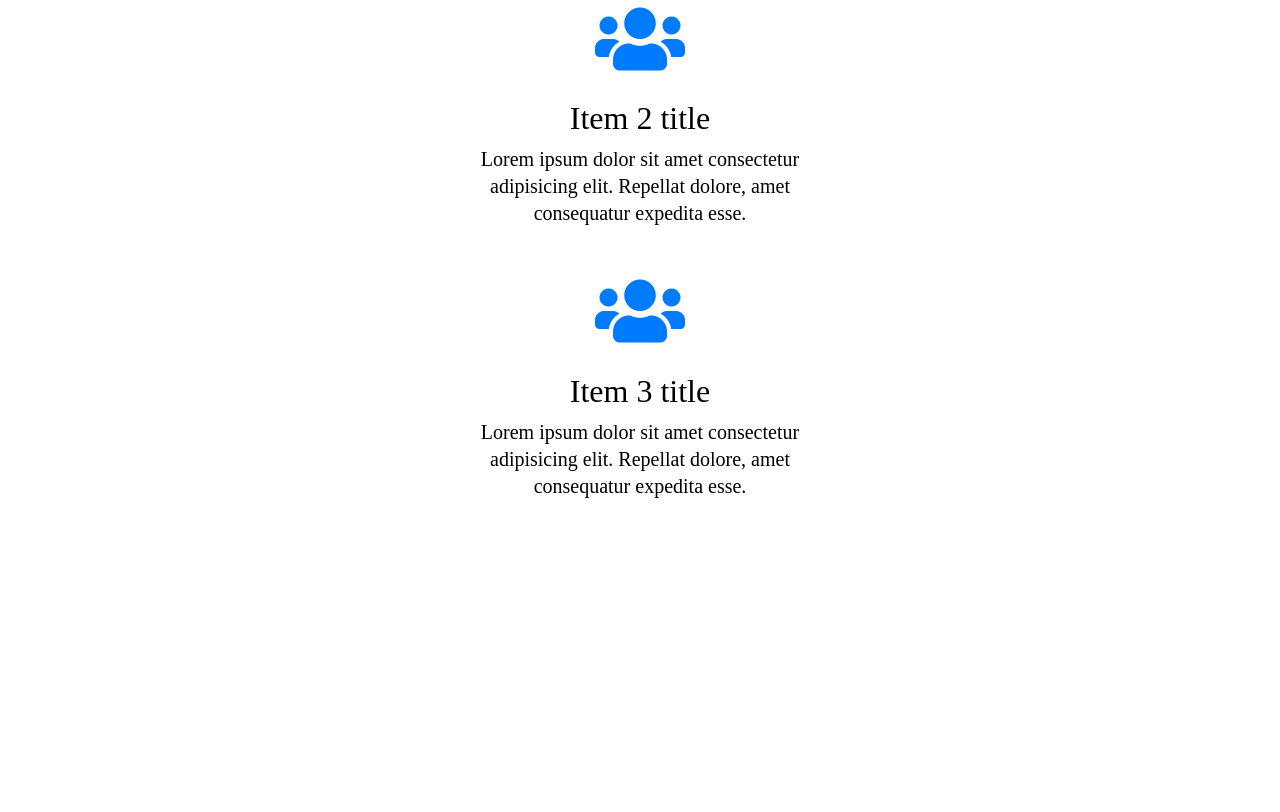
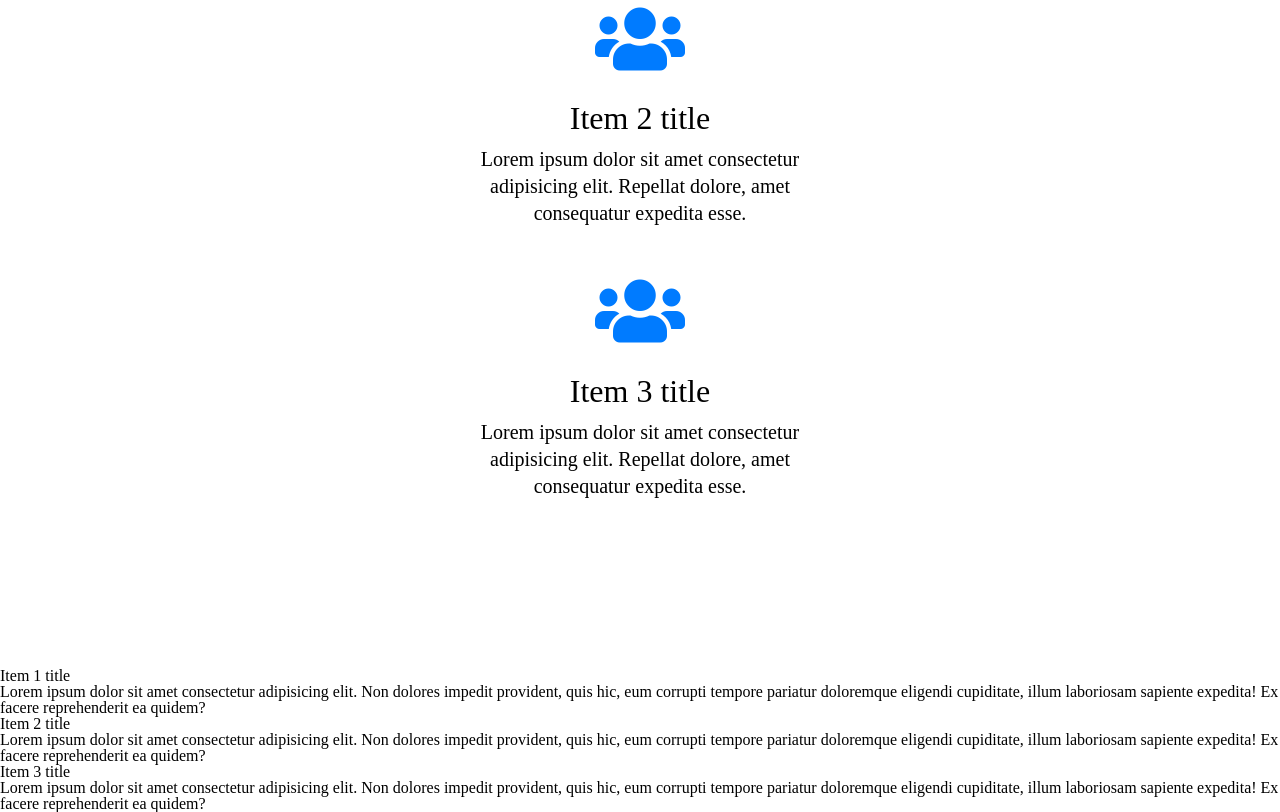
Before and after one commit to duld/free_code_camp, a plain HTML site: page projects/03-product-landing-page/index.html in a window 1280 px wide. Shown: the part 1037-1849 px from the top of the page. Before the commit the page ends 1705 px from the top, so only its background shows below. Drawn offline with Linux system fonts and the light colour scheme.

Commit message:
Add project 03 showcase markup

```diff
--- a/projects/03-product-landing-page/index.html
+++ b/projects/03-product-landing-page/index.html
@@ -8,6 +8,7 @@
   <title>Landing Page</title>
   <link rel="stylesheet" href="https://use.fontawesome.com/releases/v5.7.2/css/all.css" integrity="sha384-fnmOCqbTlWIlj8LyTjo7mOUStjsKC4pOpQbqyi7RrhN7udi9RwhKkMHpvLbHG9Sr"
     crossorigin="anonymous">
+    <link href="https://fonts.googleapis.com/css?family=Raleway:300,400|Roboto:700" rel="stylesheet">
   <link rel="stylesheet" href="./style.css">
 </head>
 
@@ -64,6 +65,38 @@
     </section>
   </div>
   <!-- Feature Descriptions & images -->
+  <section class="showcase">
+    <div class="showcase-item">
+        <div class="showcase-image">
+
+          </div>
+          <div class="showcase-text">
+            <h2>Item 1 title</h2>
+            <p>Lorem ipsum dolor sit amet consectetur adipisicing elit. Non dolores impedit provident, quis hic, eum corrupti tempore pariatur doloremque eligendi cupiditate, illum laboriosam sapiente expedita! Ex facere reprehenderit ea quidem?</p>
+          </div>
+    </div>
+
+    <div class="showcase-item">
+        <div class="showcase-image">
+
+          </div>
+          <div class="showcase-text">
+            <h2>Item 2 title</h2>
+            <p>Lorem ipsum dolor sit amet consectetur adipisicing elit. Non dolores impedit provident, quis hic, eum corrupti tempore pariatur doloremque eligendi cupiditate, illum laboriosam sapiente expedita! Ex facere reprehenderit ea quidem?</p>
+          </div>
+    </div>
+
+    <div class="showcase-item">
+        <div class="showcase-image">
+
+          </div>
+          <div class="showcase-text">
+            <h2>Item 3 title</h2>
+            <p>Lorem ipsum dolor sit amet consectetur adipisicing elit. Non dolores impedit provident, quis hic, eum corrupti tempore pariatur doloremque eligendi cupiditate, illum laboriosam sapiente expedita! Ex facere reprehenderit ea quidem?</p>
+          </div>
+    </div>
+
+  </section>
   <!-- Testimonials -->
   <!-- call to action -->
   <!-- footer -->
```
